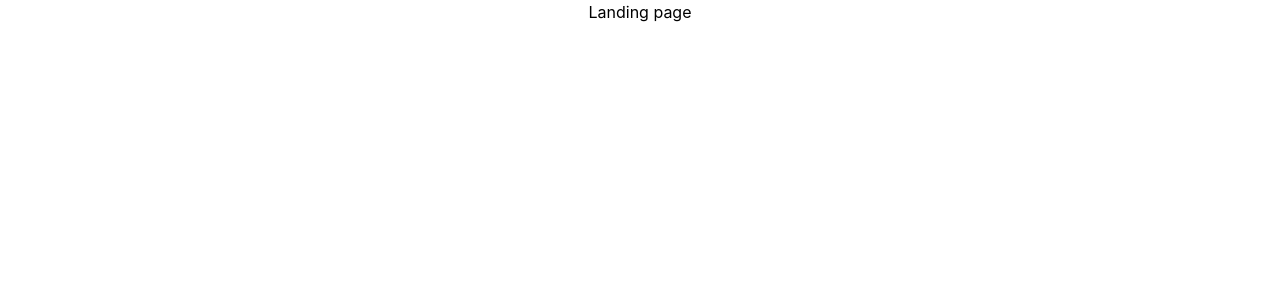
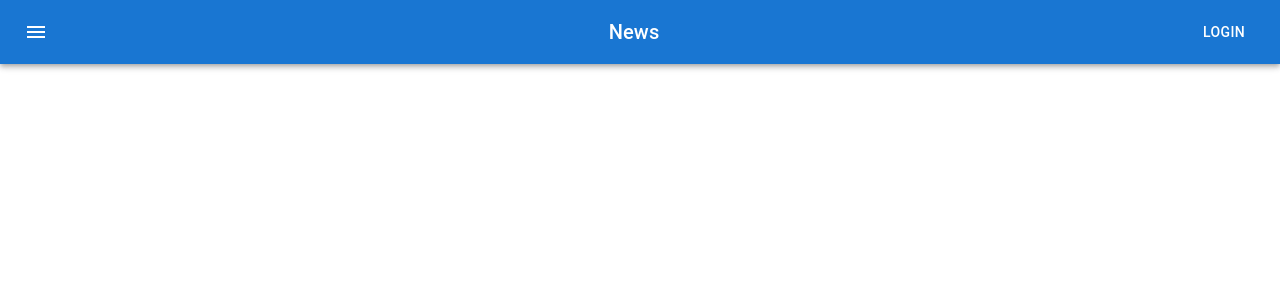
Before and after one commit to singapaul/front-end-hackathon-people-finder, a React (Create React App) app: page / in a window 1280 px wide. Shown: the top 300 px of the page. Built offline with nearby package versions, Linux system fonts and the light colour scheme.

Commit message:
added navbar

```diff
--- a/package.json
+++ b/package.json
@@ -5,6 +5,7 @@
   "dependencies": {
     "@emotion/react": "^11.10.0",
     "@emotion/styled": "^11.10.0",
+    "@mui/icons-material": "^5.8.4",
     "@mui/material": "^5.10.1",
     "@testing-library/jest-dom": "^5.16.5",
     "@testing-library/react": "^13.3.0",
--- /dev/null
+++ b/src/Components/Navbar.jsx
@@ -0,0 +1,33 @@
+import AppBar from '@mui/material/AppBar';
+import Box from '@mui/material/Box';
+import Toolbar from '@mui/material/Toolbar';
+import Typography from '@mui/material/Typography';
+import Button from '@mui/material/Button';
+import IconButton from '@mui/material/IconButton';
+import MenuIcon from '@mui/icons-material/Menu';
+
+const Navbar = () => {
+  return (
+    <Box sx={{ flexGrow: 1 }}>
+    <AppBar position="static">
+      <Toolbar>
+        <IconButton
+          size="large"
+          edge="start"
+          color="inherit"
+          aria-label="menu"
+          sx={{ mr: 2 }}
+        >
+          <MenuIcon />
+        </IconButton>
+        <Typography variant="h6" component="div" sx={{ flexGrow: 1 }}>
+          News
+        </Typography>
+        <Button color="inherit">Login</Button>
+      </Toolbar>
+    </AppBar>
+  </Box>
+  )
+}
+
+export default Navbar
--- a/src/Pages/LandingPage.jsx
+++ b/src/Pages/LandingPage.jsx
@@ -1,7 +1,12 @@
 import React from "react";
+import Navbar from "../Components/Navbar";
 
 const LandingPage = () => {
-  return (<>Landing page</>);
+  return (
+    <div>
+      <Navbar/>
+    </div>
+  );
 };
 
 export default LandingPage;
```
Also changed, not shown: 1 other file (tests, documents, lock files or other folders).
